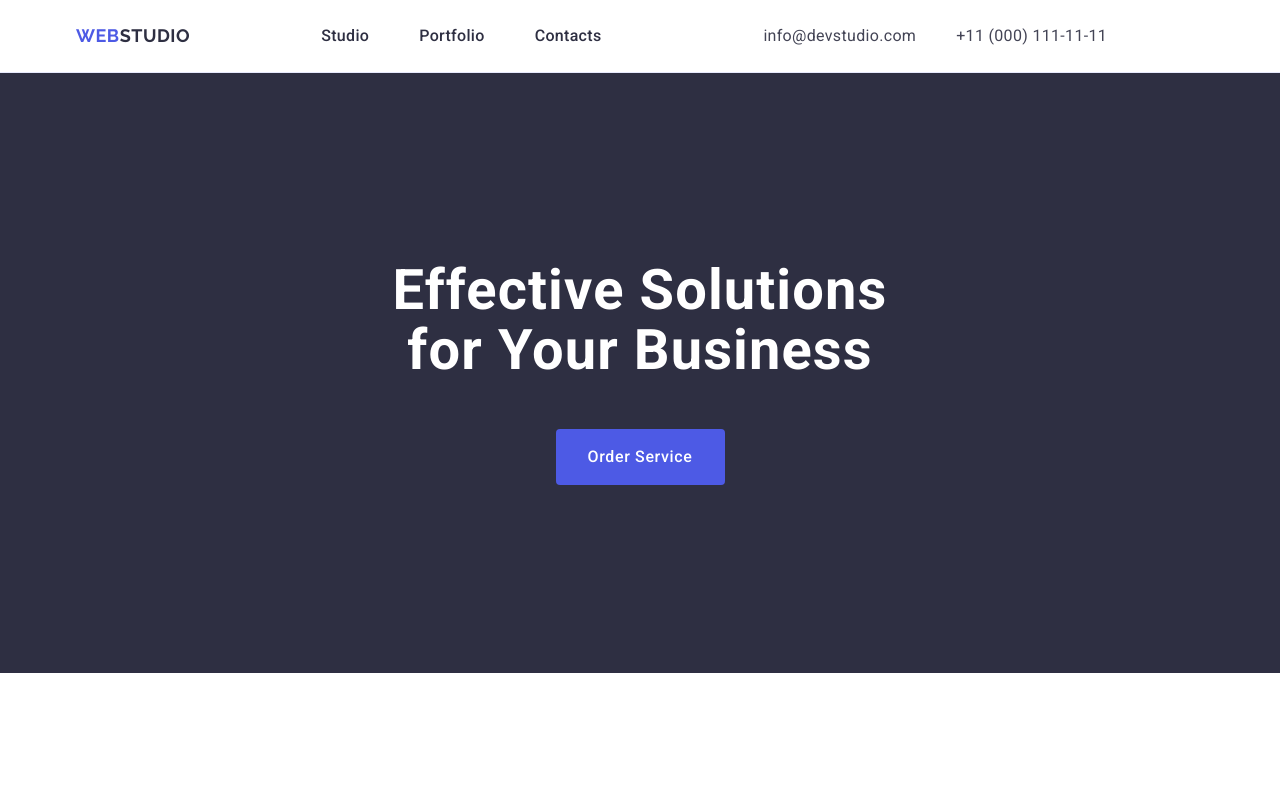
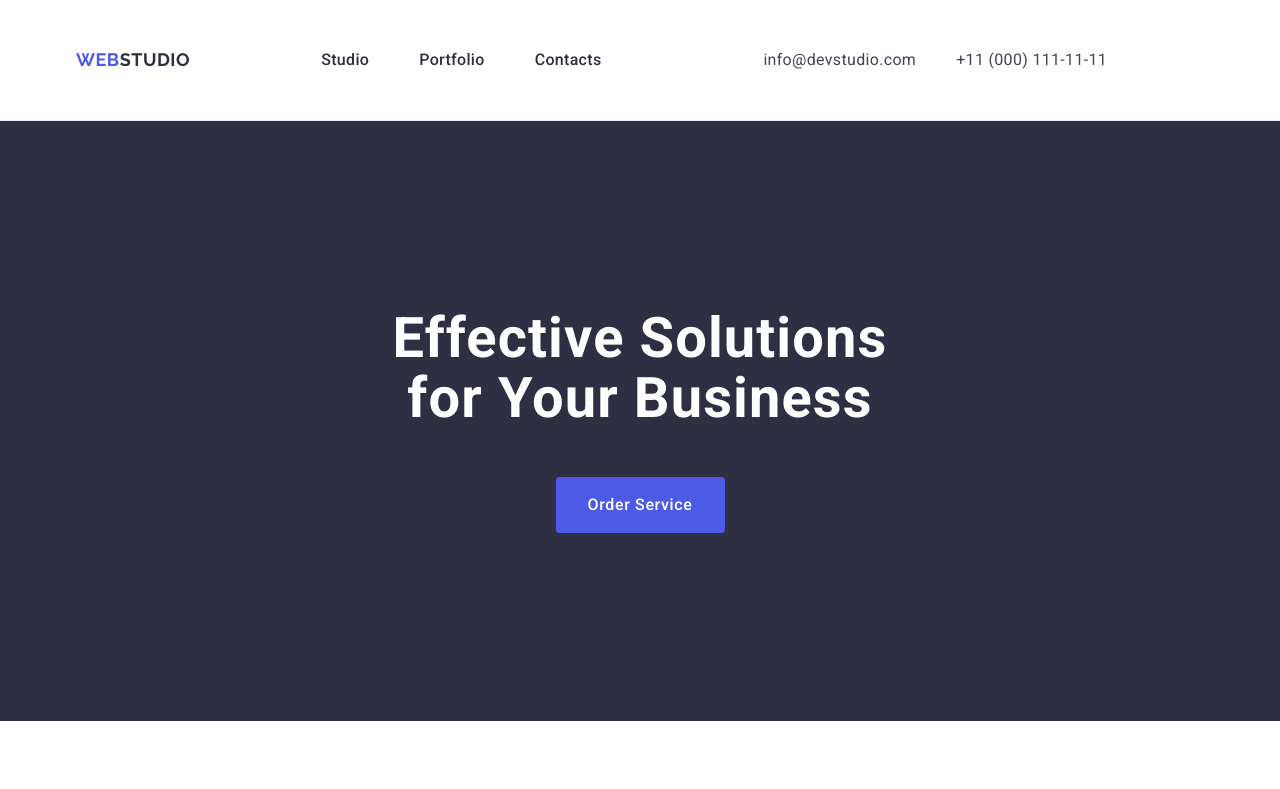
Before and after one commit to Kamisaku13/goit-markup-hw-03, a plain HTML site: page index.html in a window 1280 px wide. Shown: the top 789 px of the page. Drawn offline with nearby package versions, Linux system fonts and the light colour scheme.

Commit message:
fix: css

```diff
--- a/css/styles.css
+++ b/css/styles.css
@@ -165,7 +165,7 @@ ul {
     align-items: center;
     list-style-type: none;
     margin: 0;
-    padding: 0;
+    padding: 24px 0;
 }
 
 .navigation li {
```
